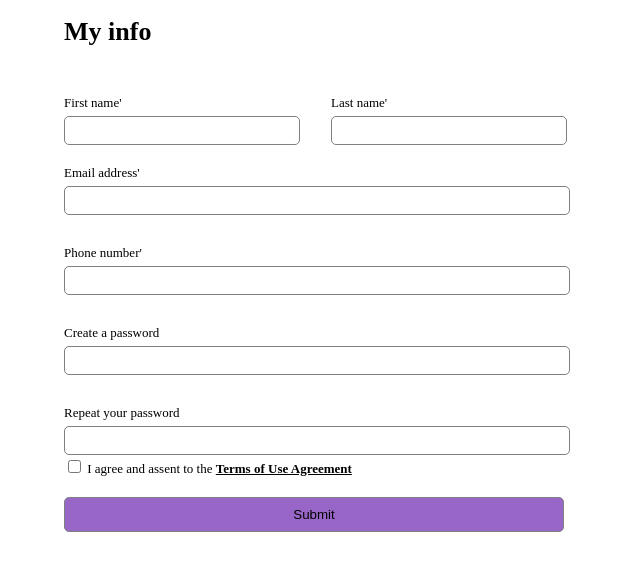
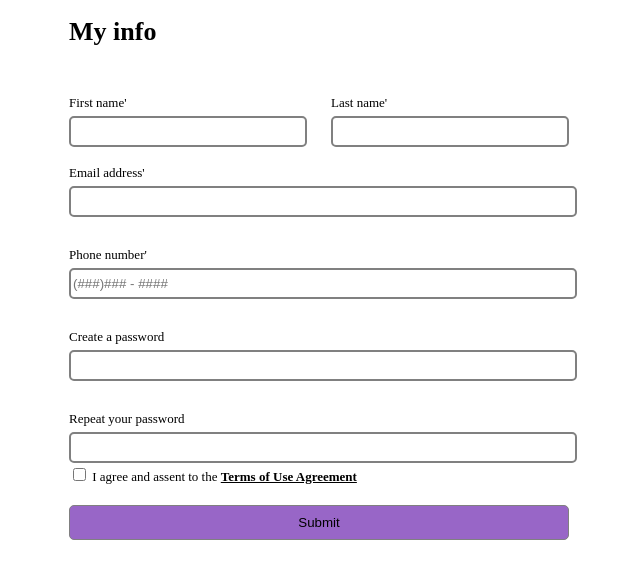
Before and after one commit to oluwatunmise2506/User_Access_Project, a plain HTML site: page index.html in a window 1280 px wide. Shown: the whole page, without its empty margins (131-771 px from the left). Drawn offline with Linux system fonts and the light colour scheme; a script that the page names is missing.

Commit message:
updated project with HTML based login form and styled CSS

```diff
--- a/index.css
+++ b/index.css
@@ -1,6 +1,6 @@
 body{
     font-size: small;
-    margin-left: 195px;
+    margin-left: 200px;
 
 }
 
@@ -14,7 +14,7 @@ input, label {
 }
 
 input{
-    border: 1px solid grey;
+    border: 2px solid grey;
     border-radius: 5px;
     height: 25px;
     width: 500px;
--- a/index.html
+++ b/index.html
@@ -31,14 +31,12 @@
             <input type="text" name="" id="">
             <span></span>
 
-            <label for="" aria-placeholder="(###)###-####">Phone number'</label>
-            <input type="text" name="" id="">
+            <label for="">Phone number'</label>
+            <input type="text" name="" id="" placeholder="(###)### - ####">
             <span></span>
 
             <label for="">Create a password</label>
             <input type="text" name="" id="">
-
-
 
             <label for="">Repeat your password</label>
             <input type="text" name="" id="">
--- a/index.js
+++ /dev/null
@@ -1,3 +0,0 @@
-function name(params) {
-
-}
```
